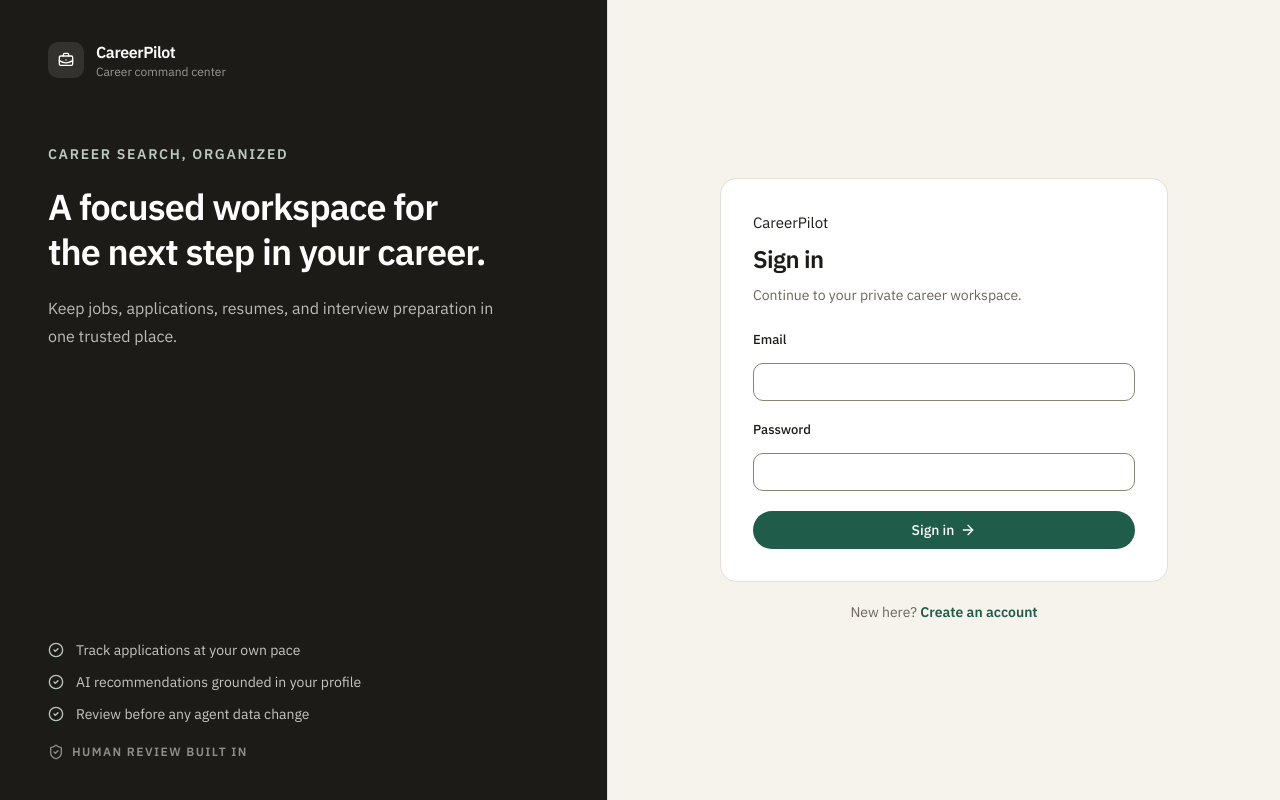
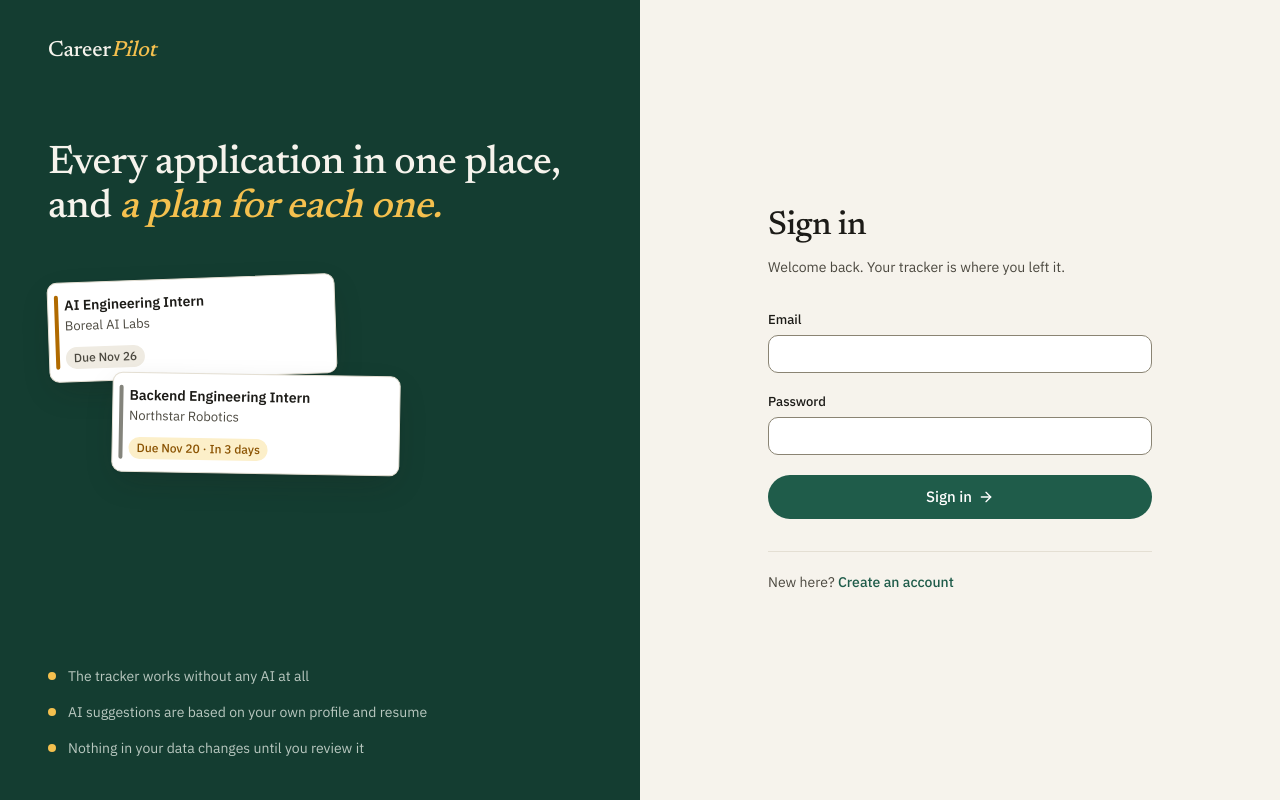
Before and after one commit to phenstee/CareerPilot, a Next.js app in the folder frontend/: page /login in a window 1280 px wide. Built offline with nearby package versions, Linux system fonts and the light colour scheme.

Commit message:
Sign in and register: pine side panel, wordmark, shared fields with visible errors

```diff
--- a/frontend/app/login/page.tsx
+++ b/frontend/app/login/page.tsx
@@ -38,13 +38,13 @@ export default async function LoginPage({ searchParams }: LoginPageProps) {
   return (
     <AuthShell
       title="Sign in"
-      description="Continue to your private career workspace."
+      description="Welcome back. Your tracker is where you left it."
       footer={
         <>
           New here?{" "}
           <Link
             href="/register"
-            className="font-semibold text-accent hover:text-accent"
+            className="font-medium text-accent underline-offset-4 hover:underline"
           >
             Create an account
           </Link>
--- a/frontend/app/register/page.tsx
+++ b/frontend/app/register/page.tsx
@@ -43,13 +43,13 @@ export default async function RegisterPage({
   return (
     <AuthShell
       title="Create account"
-      description="Start with secure account access. Profile and tracker data come next."
+      description="It takes a minute. You can fill in your profile after."
       footer={
         <>
           Already have an account?{" "}
           <Link
             href="/login"
-            className="font-semibold text-accent hover:text-accent"
+            className="font-medium text-accent underline-offset-4 hover:underline"
           >
             Sign in
           </Link>
--- a/frontend/components/auth-form.tsx
+++ b/frontend/components/auth-form.tsx
@@ -1,7 +1,7 @@
 "use client";
 
 import { zodResolver } from "@hookform/resolvers/zod";
-import { ArrowRight, Loader2 } from "lucide-react";
+import { ArrowRight } from "lucide-react";
 import { useRouter } from "next/navigation";
 import { useState } from "react";
 import { useForm } from "react-hook-form";
@@ -9,6 +9,8 @@ import { z } from "zod";
 
 import { login, register } from "@/lib/api";
 import { sanitizeRedirectPath } from "@/lib/redirects";
+import { TextField } from "@/components/ui/field";
+import { Spinner } from "@/components/ui/loading-state";
 
 const loginSchema = z.object({
   email: z.string().trim().email("Enter a valid email address."),
@@ -73,13 +75,13 @@ export function AuthForm({
       router.refresh();
     } catch (error) {
       setFormError(
-        error instanceof Error ? error.message : "Unable to authenticate."
+        error instanceof Error ? error.message : "That didn't work. Try again."
       );
     }
   }
 
   function onInvalid() {
-    setFormError("Please fix the highlighted fields and try again.");
+    setFormError("Some fields need attention. They're marked above.");
   }
 
   return (
@@ -97,73 +99,50 @@ export function AuthForm({
 
       {mode === "register" ? (
         <>
-          <label className="block">
-            <span className="form-label">Full name</span>
-            <input
-              {...registerField("full_name")}
+          <TextField
+            label="Full name"
             autoComplete="name"
-              className="form-control mt-2"
+            registration={registerField("full_name")}
+            error={errors.full_name?.message}
           />
-            {errors.full_name ? (
-              <span className="mt-1 block text-sm text-danger">
-                {errors.full_name.message}
-              </span>
-            ) : null}
-          </label>
-
-          <label className="block">
-            <span className="form-label">Beta access code</span>
-            <input
-              {...registerField("beta_access_code")}
+          <TextField
+            label="Beta access code"
             autoComplete="off"
-              className="form-control mt-2"
+            registration={registerField("beta_access_code")}
+            error={errors.beta_access_code?.message}
           />
-          </label>
         </>
       ) : null}
 
-      <label className="block">
-        <span className="form-label">Email</span>
-        <input
-          {...registerField("email")}
+      <TextField
+        label="Email"
         type="email"
         autoComplete="email"
-          className="form-control mt-2"
+        registration={registerField("email")}
+        error={errors.email?.message}
       />
-        {errors.email ? (
-          <span className="mt-1 block text-sm text-danger">
-            {errors.email.message}
-          </span>
+
+      <TextField
+        label="Password"
+        type="password"
+        autoComplete={mode === "register" ? "new-password" : "current-password"}
+        hint={mode === "register" ? "At least 8 characters." : undefined}
+        registration={registerField("password")}
+        error={errors.password?.message}
+      />
+
+      {formError ? (
+        <p role="alert" className="callout-error">
+          {formError}
+        </p>
       ) : null}
-      </label>
-
-      <label className="block">
-        <span className="form-label">Password</span>
-        <input
-          {...registerField("password")}
-          type="password"
-          autoComplete={
-            mode === "register" ? "new-password" : "current-password"
-          }
-          className="form-control mt-2"
-        />
-        {errors.password ? (
-          <span className="mt-1 block text-sm text-danger">
-            {errors.password.message}
-          </span>
-        ) : null}
-      </label>
-
-      {formError ? <div className="callout-error">{formError}</div> : null}
 
       <button
         type="submit"
         disabled={isSubmitting}
-        className="button button-primary w-full"
+        className="button button-primary button-lg w-full"
       >
-        {isSubmitting ? (
-          <Loader2 aria-hidden="true" className="h-4 w-4 animate-spin" />
-        ) : null}
+        {isSubmitting ? <Spinner className="h-4 w-4" /> : null}
         {mode === "register" ? "Create account" : "Sign in"}
         {!isSubmitting ? (
           <ArrowRight aria-hidden="true" className="h-4 w-4" />
--- a/frontend/components/auth-shell.tsx
+++ b/frontend/components/auth-shell.tsx
@@ -1,10 +1,12 @@
 import type { ReactNode } from "react";
-import { BriefcaseBusiness, CheckCircle2, ShieldCheck } from "lucide-react";
+
+import { Badge } from "@/components/ui/badge";
+import { Wordmark } from "@/components/ui/wordmark";
 
 const trustPoints = [
-  "Track applications at your own pace",
-  "AI recommendations grounded in your profile",
-  "Review before any agent data change"
+  "The tracker works without any AI at all",
+  "AI suggestions are based on your own profile and resume",
+  "Nothing in your data changes until you review it"
 ];
 
 export function AuthShell({
@@ -19,74 +21,94 @@ export function AuthShell({
   footer?: ReactNode;
 }) {
   return (
-    <main className="grid min-h-screen bg-canvas lg:grid-cols-[0.95fr_1.05fr]">
-      <section className="hidden border-r border-line bg-ink px-12 py-10 text-white lg:flex lg:flex-col">
-        <div className="flex items-center gap-3">
-          <span className="flex h-9 w-9 items-center justify-center rounded-lg bg-white/10 text-white">
-            <BriefcaseBusiness aria-hidden="true" className="h-4 w-4" />
-          </span>
-          <div>
-            <p className="text-base font-bold tracking-tight">CareerPilot</p>
-            <p className="text-xs text-white/55">Career command center</p>
-          </div>
-        </div>
+    <div className="grid min-h-screen bg-canvas lg:grid-cols-2">
+      <aside className="relative hidden overflow-hidden bg-accent-deep px-12 py-10 text-cream lg:flex lg:flex-col">
+        <Wordmark href="/" tone="cream" />
 
-        <div className="relative mt-16 max-w-md">
-          <p className="text-sm font-bold uppercase tracking-[0.12em] text-cream-muted">
-            Career search, organized
-          </p>
-          <h1 className="mt-5 text-4xl font-bold leading-tight tracking-tight">
-            A focused workspace for the next step in your career.
-          </h1>
-          <p className="mt-5 text-base leading-7 text-white/70">
-            Keep jobs, applications, resumes, and interview preparation in one
-            trusted place.
+        <div className="mt-20 max-w-lg">
+          <p className="font-serif text-display-2 font-medium text-cream">
+            Every application in one place, and{" "}
+            <em className="italic text-highlight">a plan for each one.</em>
           </p>
         </div>
 
-        <ul className="relative mt-auto space-y-3">
+        <div aria-hidden="true" className="relative mt-12 h-48 max-w-sm">
+          <SampleCard
+            className="absolute left-0 top-0 w-72 -rotate-2"
+            title="AI Engineering Intern"
+            company="Boreal AI Labs"
+            due="Due Nov 26"
+            edge="before:bg-stage-interview"
+          />
+          <SampleCard
+            className="absolute left-16 top-24 w-72 rotate-1"
+            title="Backend Engineering Intern"
+            company="Northstar Robotics"
+            due="Due Nov 20 · In 3 days"
+            soon
+            edge="before:bg-stage-prep"
+          />
+        </div>
+
+        <ul className="mt-auto space-y-3">
           {trustPoints.map((point) => (
             <li
               key={point}
-              className="flex items-start gap-3 text-sm text-white/75"
+              className="flex items-start gap-3 text-sm leading-6 text-cream-muted"
             >
-              <CheckCircle2
+              <span
                 aria-hidden="true"
-                className="mt-0.5 h-4 w-4 flex-none text-cream-muted"
+                className="mt-2 h-2 w-2 flex-none rounded-full bg-highlight"
               />
-              <span>{point}</span>
+              {point}
             </li>
           ))}
-          <li className="flex items-center gap-2 pt-2 text-xs font-semibold uppercase tracking-[0.12em] text-white/50">
-            <ShieldCheck aria-hidden="true" className="h-4 w-4" />
-            Human review built in
-          </li>
         </ul>
-      </section>
+      </aside>
 
-      <section className="flex items-center justify-center px-5 py-10 sm:px-10">
-        <div className="w-full max-w-md">
-          <div className="mb-8 flex items-center gap-2.5 lg:hidden">
-            <span className="flex h-9 w-9 items-center justify-center rounded-lg bg-accent text-white">
-              <BriefcaseBusiness aria-hidden="true" className="h-4 w-4" />
-            </span>
-            <span className="font-bold tracking-tight text-ink">
-              CareerPilot
-            </span>
-          </div>
-          <div className="surface p-6 sm:p-8">
-            <p className="page-eyebrow">CareerPilot</p>
-            <h2 className="mt-2 text-2xl font-bold tracking-tight text-ink">
-              {title}
-            </h2>
-            <p className="mt-2 text-sm leading-6 text-muted">{description}</p>
-            <div className="mt-6">{children}</div>
-          </div>
+      <main className="flex flex-col px-4 py-6 sm:px-10 lg:justify-center lg:py-10">
+        <div className="lg:hidden">
+          <Wordmark href="/" />
+        </div>
+        <div className="mx-auto w-full max-w-sm flex-1 pt-12 lg:flex-none lg:pt-0">
+          <h1 className="page-title">{title}</h1>
+          <p className="mt-2 text-sm leading-6 text-ink-2">{description}</p>
+          <div className="mt-8">{children}</div>
           {footer ? (
-            <p className="mt-5 text-center text-sm text-muted">{footer}</p>
+            <p className="mt-8 border-t border-line pt-5 text-sm text-ink-2">
+              {footer}
+            </p>
           ) : null}
         </div>
-      </section>
-    </main>
+      </main>
+    </div>
   );
 }
+
+function SampleCard({
+  title,
+  company,
+  due,
+  soon = false,
+  edge,
+  className
+}: {
+  title: string;
+  company: string;
+  due: string;
+  soon?: boolean;
+  edge: string;
+  className: string;
+}) {
+  return (
+    <div
+      className={`rounded-lg border border-line bg-surface py-3 pl-4 pr-3 shadow-overlay before:absolute before:bottom-3 before:left-1.5 before:top-3 before:w-1 before:rounded-full before:content-[''] ${edge} ${className}`}
+    >
+      <p className="text-sm font-semibold leading-5 text-ink">{title}</p>
+      <p className="mt-0.5 text-meta text-ink-2">{company}</p>
+      <div className="mt-2.5">
+        <Badge tone={soon ? "warning" : "neutral"}>{due}</Badge>
+      </div>
+    </div>
+  );
+}
```
Lines whose indentation alone changed are shown as unchanged.
